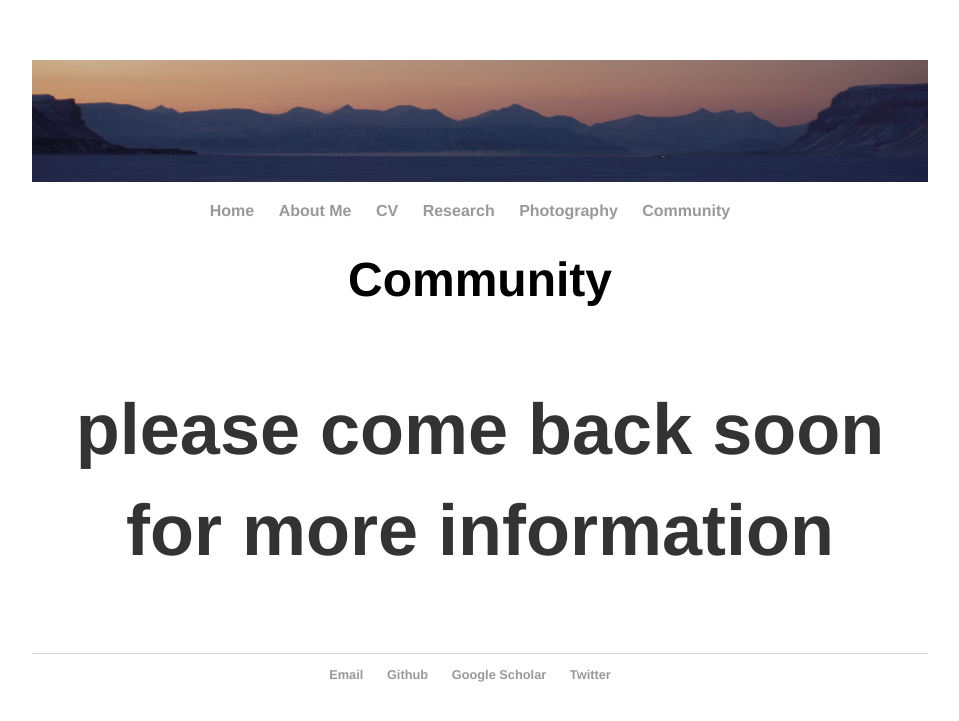
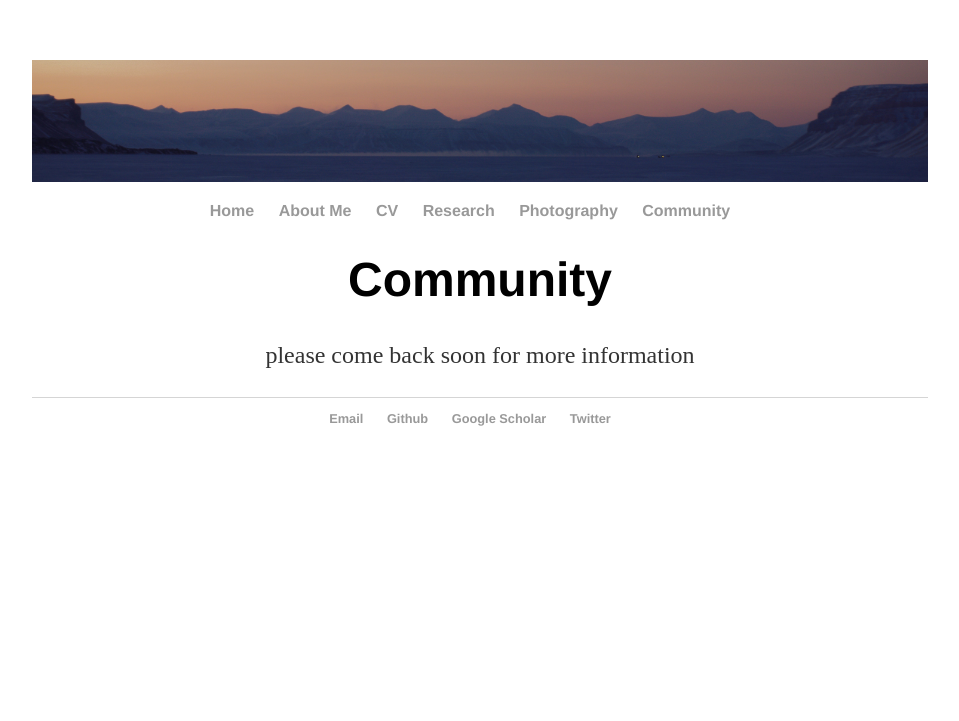
Before and after one commit to Cbarnett207/CBarnett207.github.io, a Jekyll site: the page built from community/index.html, in a window 1280 px wide. Shown: the top 721 px of the page, without its empty margins (160-1119 px from the left). Built offline with Jekyll 4.4.1, drawn with Linux system fonts in a browser that asks for light colours.

Commit message:
Update index.html

```diff
--- a/community/index.html
+++ b/community/index.html
@@ -3,6 +3,6 @@ layout: default
 title: Cody Barnett, M.S. | Community
 ---
 <div class="blurb">
-  <div align="center"><h1>Community<h1>
+  <div align="center"><h1>Community</h1>
     <p>please come back soon for more information </p>
 </div><!-- /.blurb -->
```
